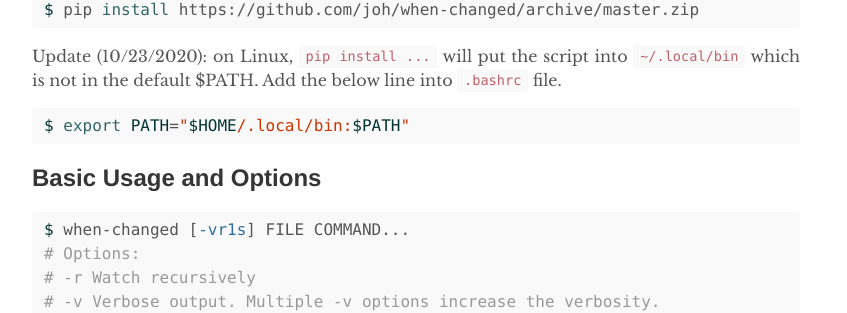
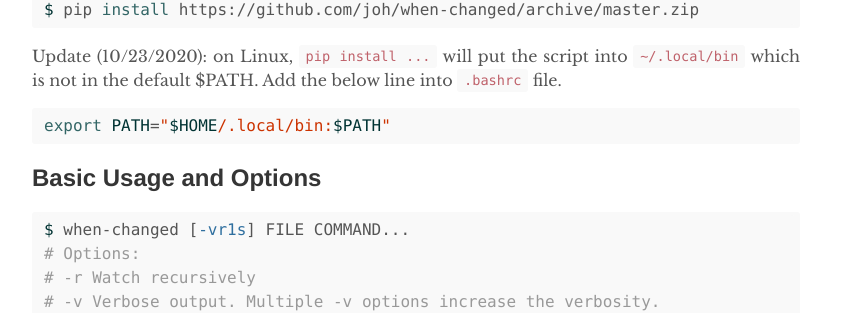
Before and after one commit to gaopinghuang0/gaopinghuang0.github.io, a Jekyll site: the page built from _posts/2018-5-23-when-changed-usage.md, in a window 1280 px wide. Shown: the part 404-717 px from the top of the page, without its empty margins (224-1071 px from the left). Built offline with Jekyll 4.4.1, drawn with Linux system fonts in a browser that asks for light colours; comment, search, counter and statistics services are not loaded.

````diff
--- a/_posts/2018-5-23-when-changed-usage.md
+++ b/_posts/2018-5-23-when-changed-usage.md
@@ -16,7 +16,7 @@ $ pip install https://github.com/joh/when-changed/archive/master.zip
 
 Update (10/23/2020): on Linux, `pip install ...` will put the script into `~/.local/bin` which is not in the default $PATH. Add the below line into `.bashrc` file.
 ```sh
-$ export PATH="$HOME/.local/bin:$PATH"
+export PATH="$HOME/.local/bin:$PATH"
 ```
 
 ## Basic Usage and Options
````
